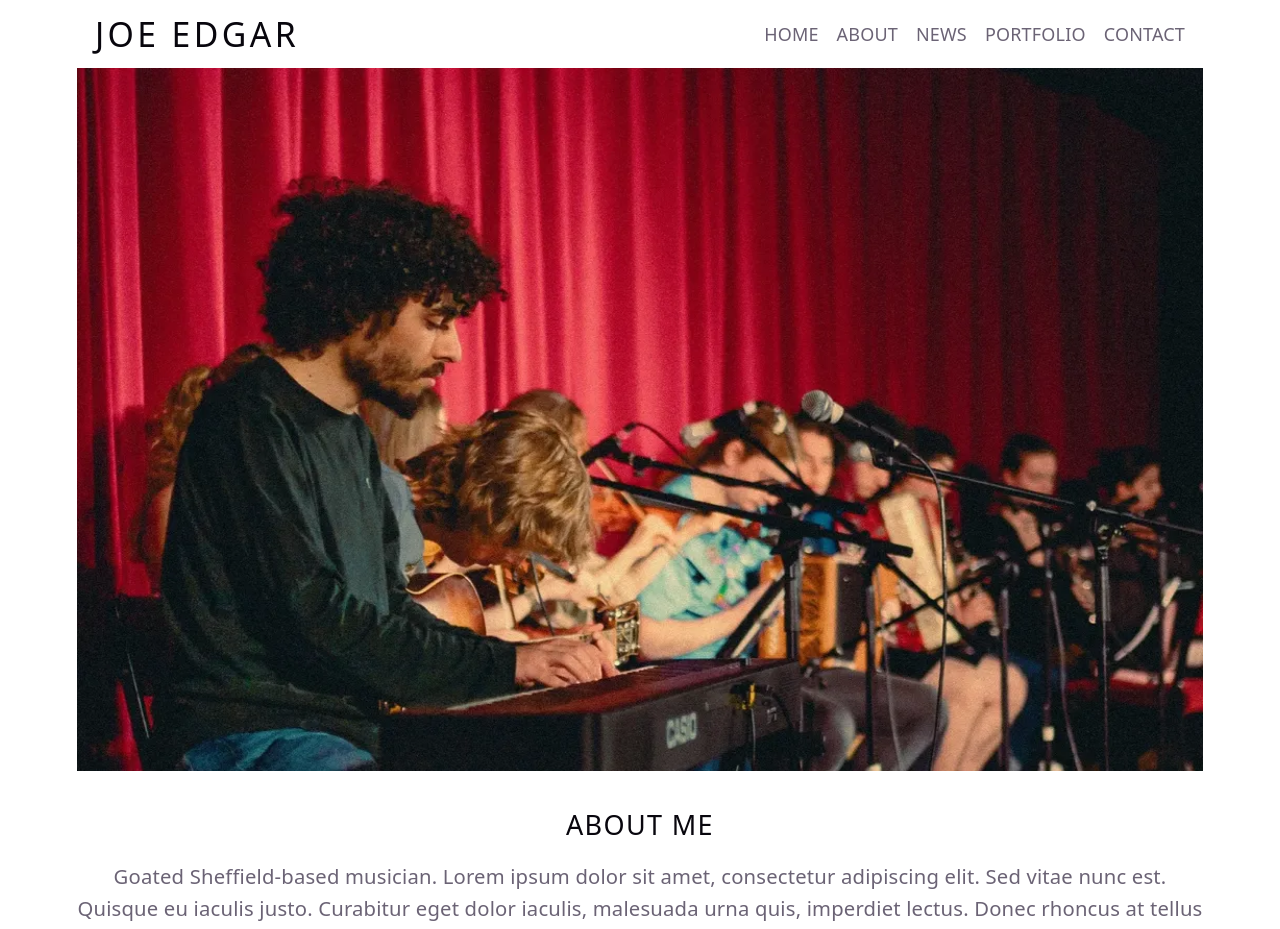
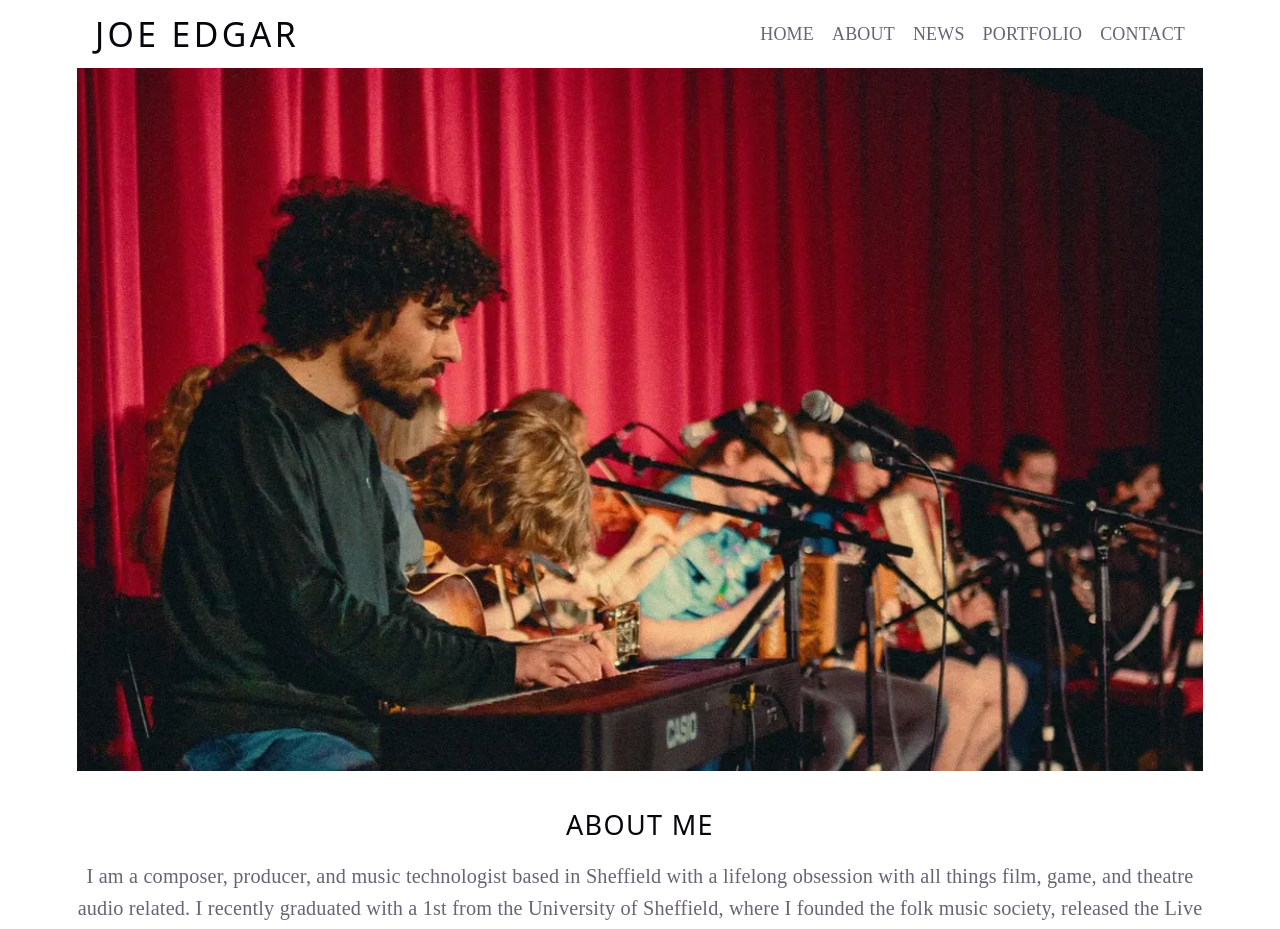
Before and after one commit to joe-edgar-music/joe-portfolio, a React (Vite) app: page /#/ in a window 1280 px wide. Shown: the top 929 px of the page. Built offline with nearby package versions, Linux system fonts and the light colour scheme.

Commit message:
try light theme

```diff
--- a/src/components/About.tsx
+++ b/src/components/About.tsx
@@ -3,7 +3,14 @@ export default function About() {
     <section className="flex flex-col gap-4 py-4">
       <h2 className="text-2xl tracking-wider">ABOUT ME</h2>
       <p className="text-lg">
-        Goated Sheffield-based musician. Lorem ipsum dolor sit amet, consectetur adipiscing elit. Sed vitae nunc est. Quisque eu iaculis justo. Curabitur eget dolor iaculis, malesuada urna quis, imperdiet lectus. Donec rhoncus at tellus ac egestas. Proin id lacus ut mi posuere cursus.
+        I am a composer, producer, and music technologist based in Sheffield with a lifelong obsession with
+        all things film, game, and theatre audio related. I recently graduated with a 1st from the University
+        of Sheffield, where I founded the folk music society, released the Live From Jessop folk album, and
+        composed and sound designed for multiple theatre shows. I was also awarded the Colin Hand
+        Conducting Scholarship in my 2nd year. I have a creative and collaborative approach to
+        composition, involving performers wherever possible, and experimenting with technology to create
+        unique soundscapes for my music. I am a skilled technologist, with experience in all levels of music-
+        making from recording through to production and implementation in games.
       </p>
     </section>
   );
--- a/src/index.css
+++ b/src/index.css
@@ -17,7 +17,7 @@
   --heading: system-ui, 'Segoe UI', Roboto, sans-serif;
   --mono: ui-monospace, Consolas, monospace;
 
-  font: 18px/145% var(--sans);
+  font: 18px/145% 'Cardo';
   letter-spacing: 0.18px;
   color-scheme: light dark;
   color: var(--text);
@@ -69,7 +69,7 @@ body {
 
 h1,
 h2 {
-  font-family: var(--heading);
+  font-family: 'Cardo', var(--heading);
   font-weight: 500;
   color: var(--text-h);
 }
```
